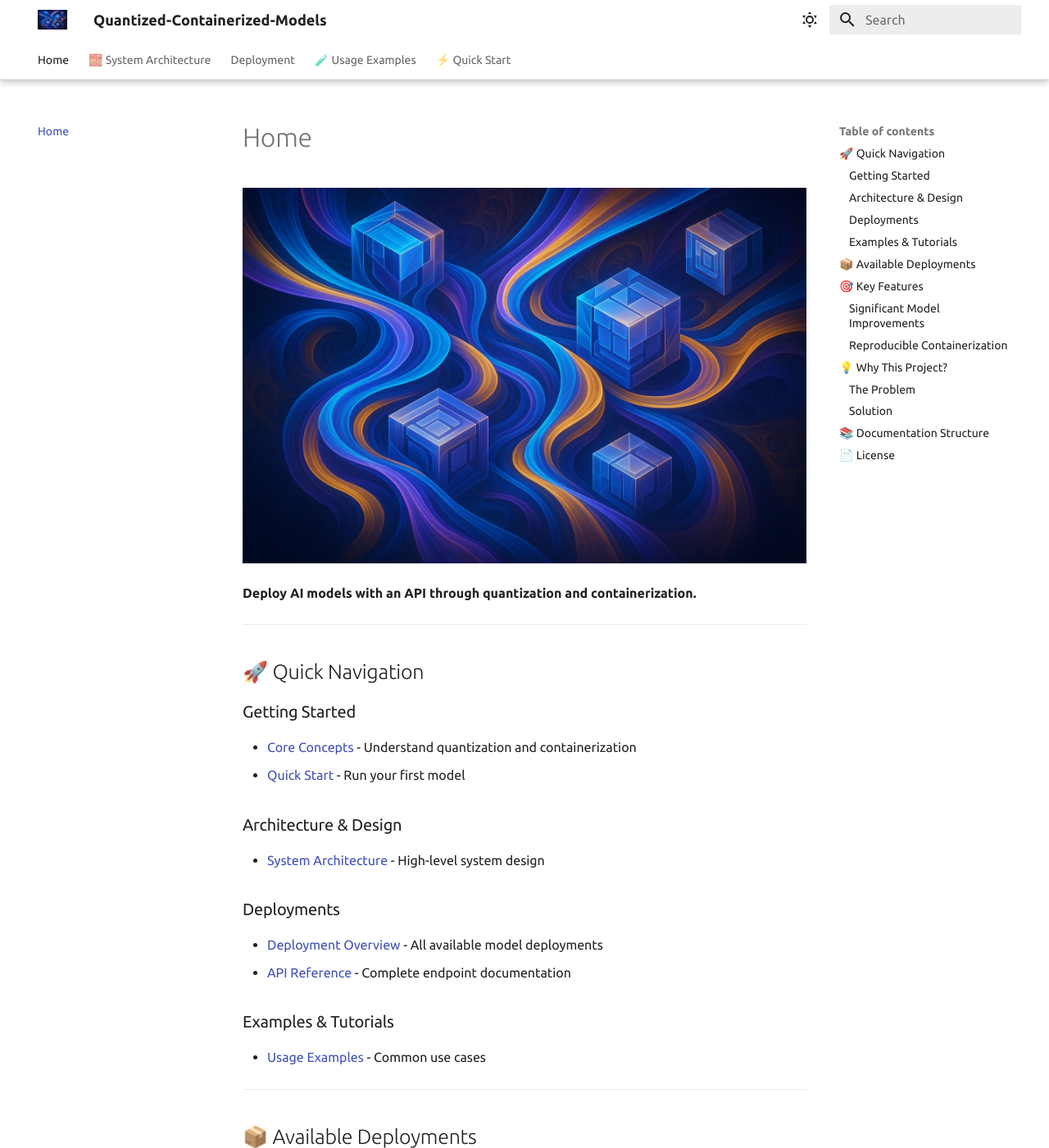
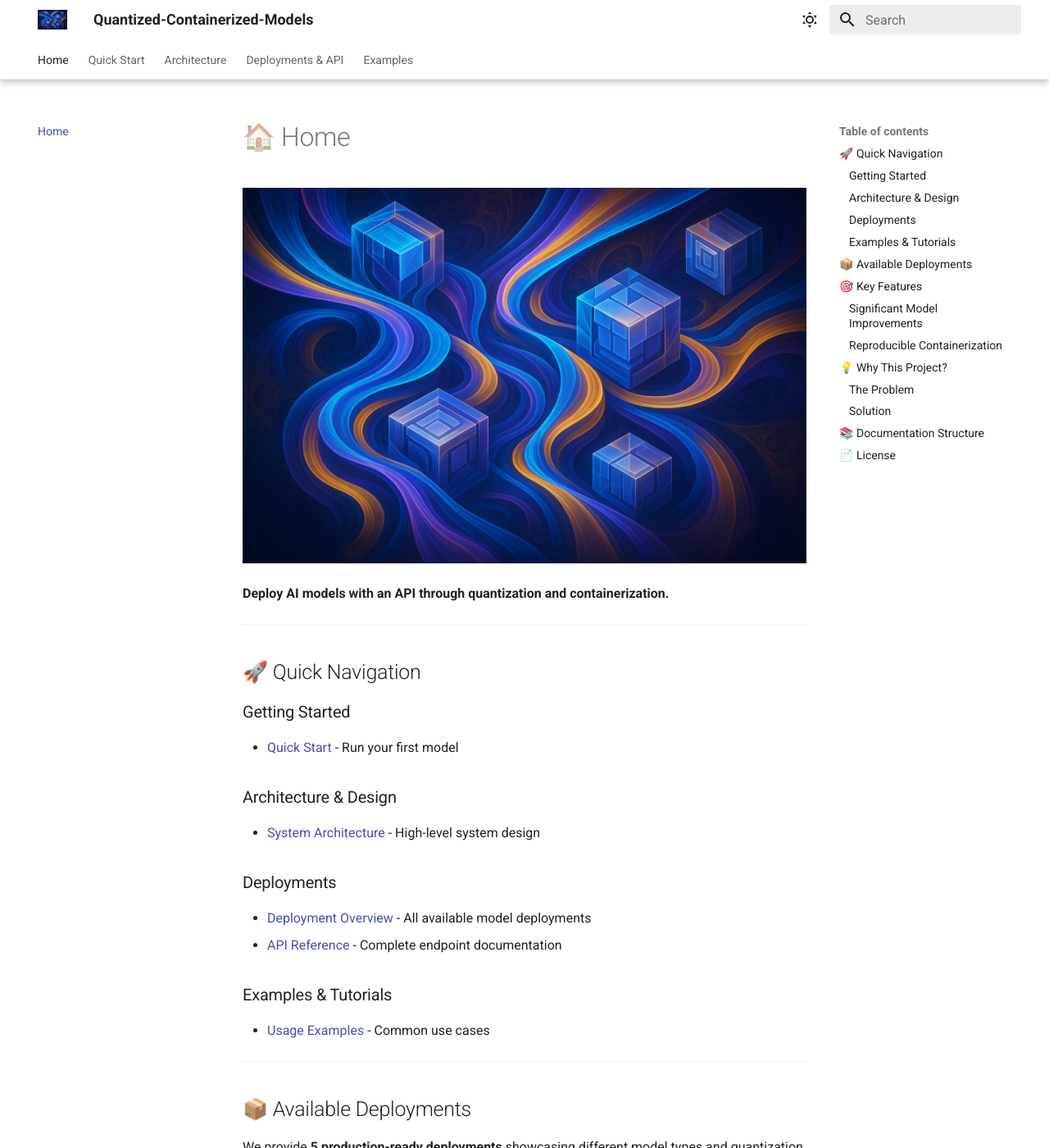
Before and after one commit to ParagEkbote/quantized-containerized-models, an MkDocs documentation site: the page built from docs/index.md, in a window 1280 px wide and 1400 px high. Shown: the whole window at 82% size. Built offline with MkDocs 1.6.1 and Material for MkDocs 9.7.7, drawn with Linux system fonts in a browser that asks for light colours; some of the changed text lies outside the part shown.

Commit message:
get the docs to be final.

```diff
--- a/docs/index.md
+++ b/docs/index.md
@@ -1,4 +1,4 @@
-# Home
+# 🏠 Home
 
 ![Project Hero](assets/project_hero_img.webp)
 
@@ -9,18 +9,17 @@
 ## 🚀 Quick Navigation
 
 ### Getting Started
-- [Core Concepts](docs/concepts.md) - Understand quantization and containerization
-- [Quick Start](docs/quickstart.md) - Run your first model
+- [Quick Start](quickstart.md) - Run your first model
 
 ### Architecture & Design
-- [System Architecture](docs/architecture.md) - High-level system design
+- [System Architecture](architecture.md) - High-level system design
 
 ### Deployments
-- [Deployment Overview](docs/deployment.md) - All available model deployments
-- [API Reference](docs/deployment.md) - Complete endpoint documentation
+- [Deployment Overview](deployment.md) - All available model deployments
+- [API Reference](deployment.md) - Complete endpoint documentation
 
 ### Examples & Tutorials
-- [Usage Examples](docs/examples.md) - Common use cases
+- [Usage Examples](examples.md) - Common use cases
 
 ---
 
--- a/mkdocs.yml
+++ b/mkdocs.yml
@@ -4,10 +4,17 @@ site_description: "Documentation for quantized and containerized AI model deploy
 docs_dir: "docs"
 # site_url: "https://paragekbote.github.io/quantized-containerized-models/"
 
+nav:
+  - Home: index.md
+  - Quick Start: quickstart.md
+  - Architecture: architecture.md
+  - Deployments & API: deployment.md
+  - Examples: examples.md
+
 theme:
   name: "material"
   font:
-    text: Ubuntu
+    text: Roboto
 
   logo: assets/project_hero_img.webp
   favicon: assets/project_hero_img.ico
```
Also changed, not shown: other parts of docs/index.md (+10 -10 lines), docs/deployment.md (+113 -0 lines), docs/examples.md (+0 -6 lines), 1 other file.
